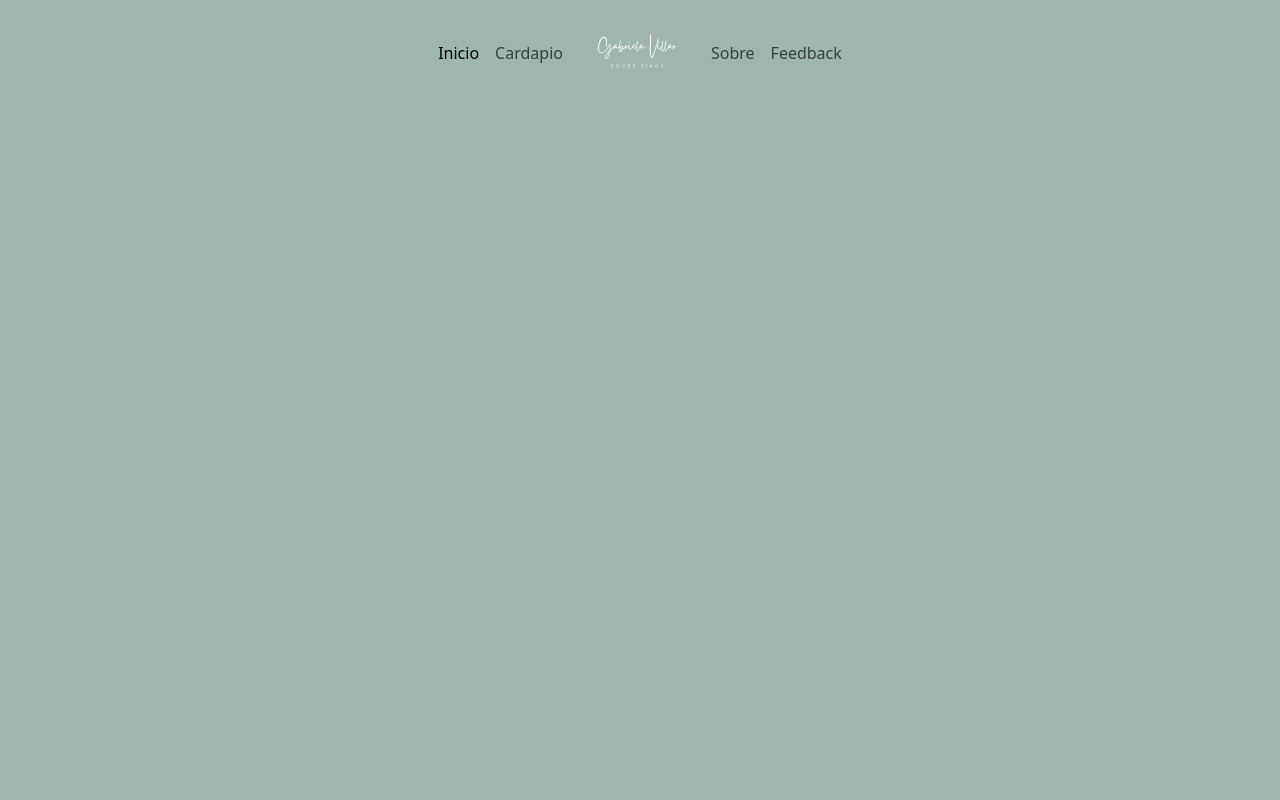
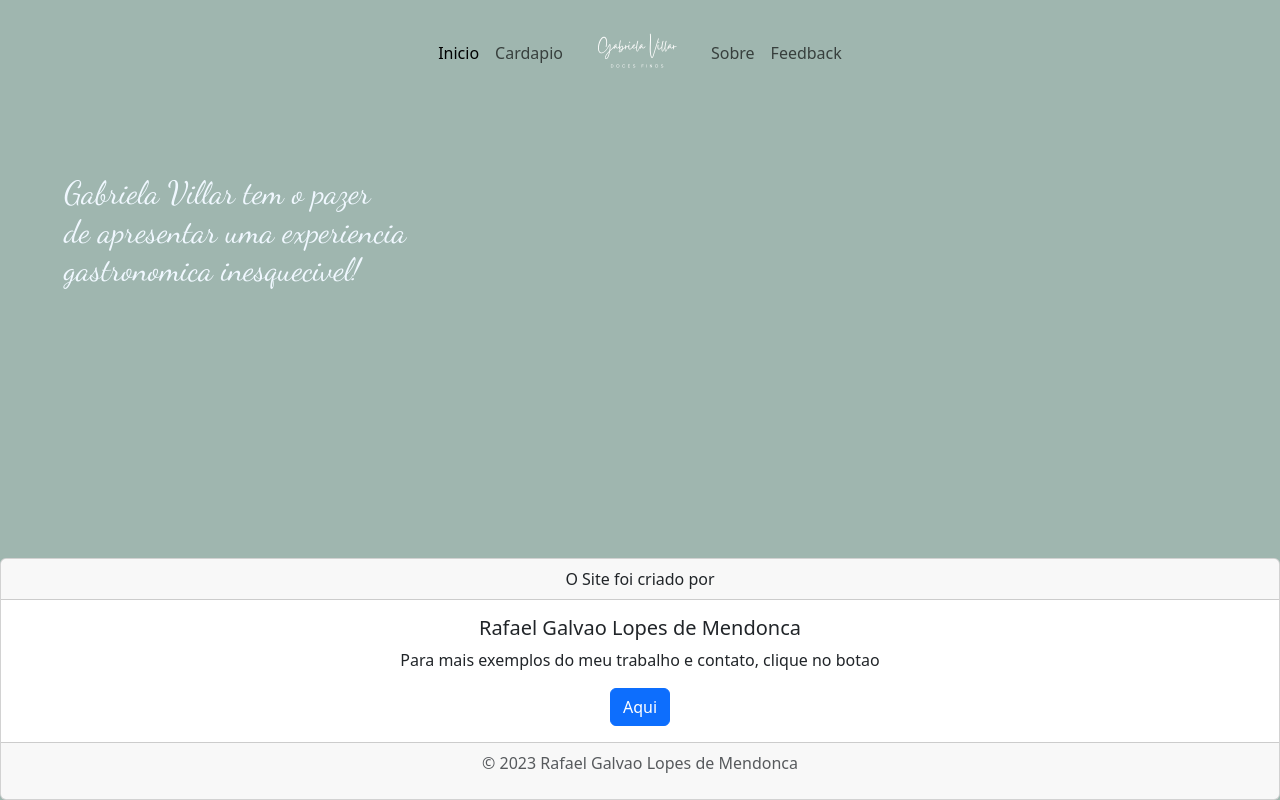
Before and after one commit to rafaelgalvaolm/SiteGabi, a plain HTML site: page view/index.html in a window 1280 px wide. Drawn offline with nearby package versions, Linux system fonts and the light colour scheme.

Commit message:
footer feito e mensagem de be-vindo feita

```diff
--- a/style/index.css
+++ b/style/index.css
@@ -20,3 +20,26 @@ body
     padding: 0 1rem;
     color: white;
 }
+
+.intro
+{
+    display: flex;
+    flex-direction: column;
+    justify-content: center;
+    align-items: left;
+    margin-left: 5%;
+    height: 30vh;
+
+}
+
+.frase h1
+{
+    font-family: 'Dancing Script', cursive;
+    font-size: xx-large;
+    color: aliceblue;
+}
+
+.img1
+{
+    background-image: url("../style/images/FotoGabi1.png");
+}
--- a/view/index.html
+++ b/view/index.html
@@ -8,8 +8,11 @@
     <link href="https://cdn.jsdelivr.net/npm/bootstrap@5.3.0-alpha3/dist/css/bootstrap.min.css" rel="stylesheet"
          integrity="sha384-KK94CHFLLe+nY2dmCWGMq91rCGa5gtU4mk92HdvYe+M/SXH301p5ILy+dN9+nJOZ" crossorigin="anonymous">
     <link rel="stylesheet" href="../style/index.css">
+    <link rel="preconnect" href="https://fonts.googleapis.com">
+    <link rel="preconnect" href="https://fonts.gstatic.com" crossorigin>
+    <link href="https://fonts.googleapis.com/css2?family=Dancing+Script&display=swap" rel="stylesheet">
 </head>
-<body>
+<body class="d-flex flex-column min-vh-100">
     <nav class="navbar navbar-expand-lg">
         <div class="container-fluid">
             <a class="navbar-brand d-lg-none" href="#">
@@ -40,8 +43,38 @@
         </div>
       </nav>
 
+      <div class="intro">
+        <div class="container1">
+          <div class="frase">
+            <h1>
+              Gabriela Villar tem o pazer <br>
+              de apresentar uma experiencia <br>
+              gastronomica inesquecivel!
+            </h1>
+          </div>
+          <div class="img1">
+
+          </div>
+        </div>
+      </div>
 
 
+
+<footer class="mt-auto">
+  <div class="card text-center">
+    <div class="card-header">
+      O Site foi criado por
+    </div>
+    <div class="card-body">
+      <h5 class="card-title">Rafael Galvao Lopes de Mendonca</h5>
+      <p class="card-text">Para mais exemplos do meu trabalho e contato, clique no botao</p>
+      <a href="https://github.com/rafaelgalvaolm" class="btn btn-primary">Aqui</a>
+    </div>
+    <div class="card-footer text-body-secondary">
+      <p>&copy; 2023 Rafael Galvao Lopes de Mendonca</p>
+    </div>
+  </div>
+</footer>
 
     <script src="https://cdn.jsdelivr.net/npm/bootstrap@5.3.0-alpha3/dist/js/bootstrap.bundle.min.js"
         integrity="sha384-ENjdO4Dr2bkBIFxQpeoTz1HIcje39Wm4jDKdf19U8gI4ddQ3GYNS7NTKfAdVQSZe" crossorigin="anonymous"></script>
```
Also changed, not shown: style/images/FotoGabi1.png (added).
